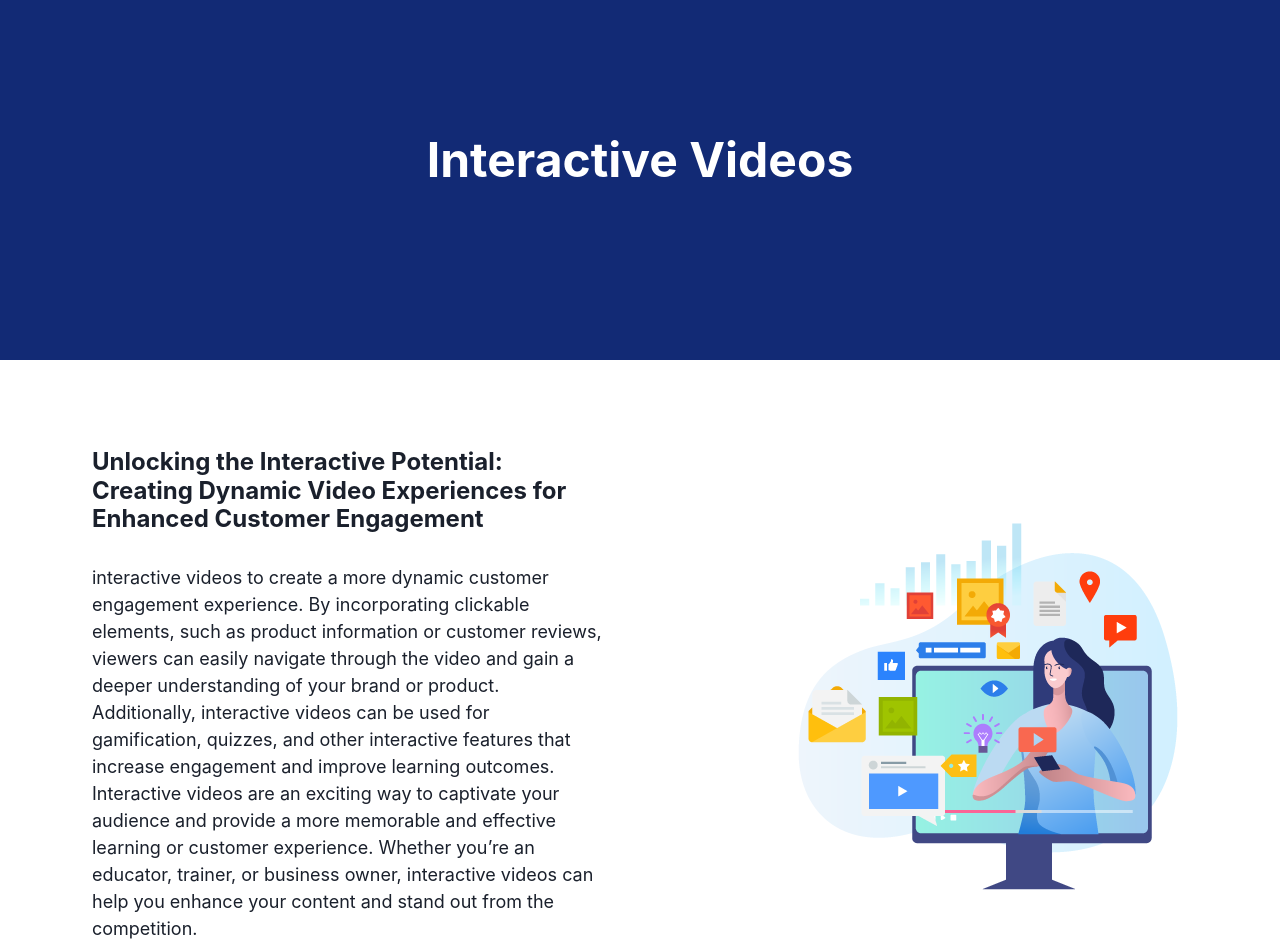
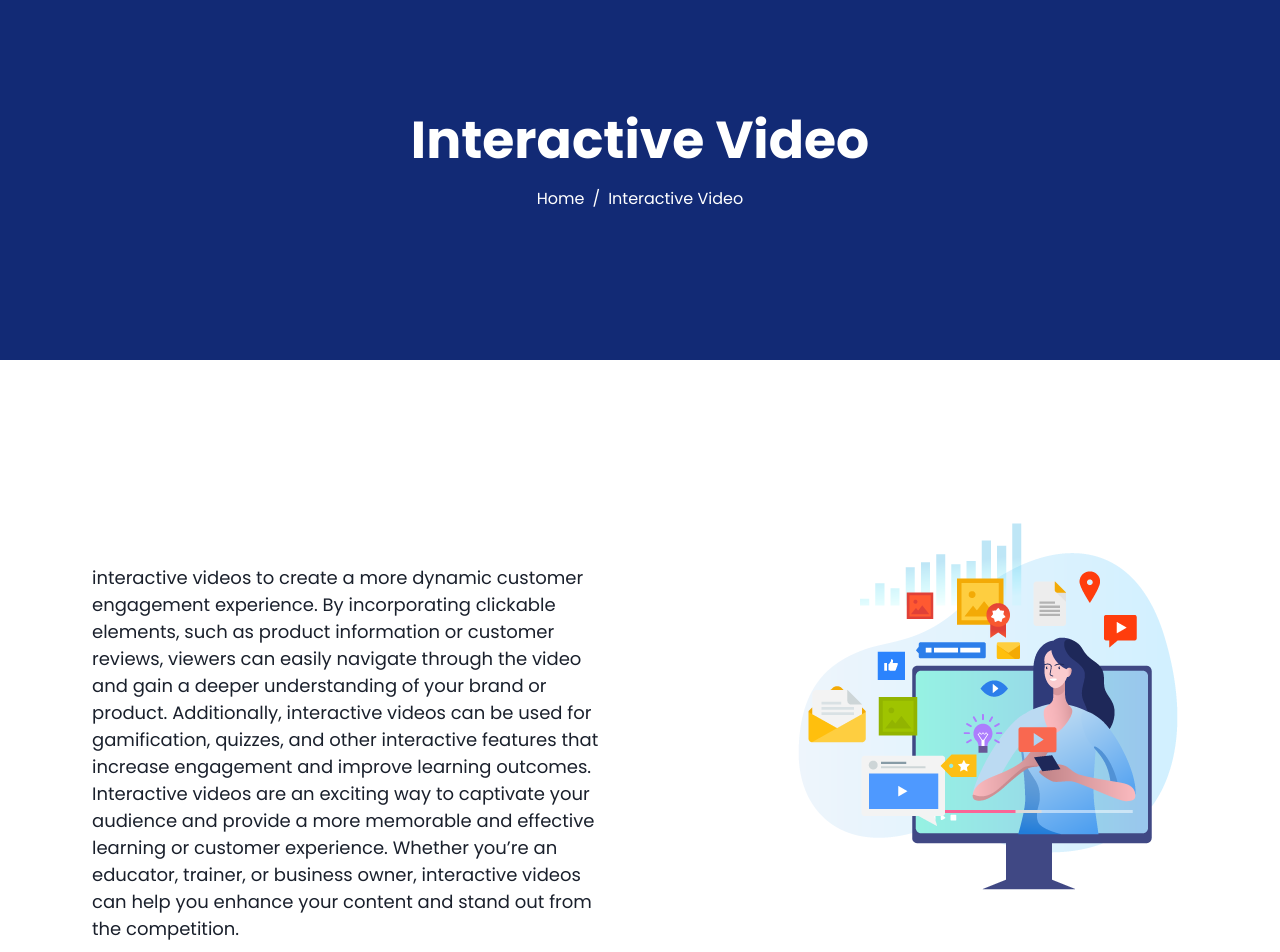
Before and after one commit to vishalgupta888/videostori, a Next.js app: page /interactive-video in a window 1280 px wide. Shown: the part 140-1092 px from the top of the page. Built offline with nearby package versions, Linux system fonts and the light colour scheme.

Commit message:
created  banner pattern

```diff
--- a/src/components/InteractiveVideo/index.jsx
+++ b/src/components/InteractiveVideo/index.jsx
@@ -1,132 +1,169 @@
-import { Box, Flex, Heading, Text, Image } from '@chakra-ui/react'
-import React from 'react'
-import { BiShapeSquare } from 'react-icons/bi';
+import Banner from "@/patterns/Banner";
+import { Box, Flex, Heading, Text, Image } from "@chakra-ui/react";
+import React from "react";
+import { BiShapeSquare } from "react-icons/bi";
 
 const InteractiveVideo = () => {
-
+  const breadcrumb = [
+    { text: "Home", link: "/" },
+    { text: "Interactive Video", link: "/interactive-video" },
+  ];
   const itemData = [
     {
-        id: '1',
-        icon: <BiShapeSquare/>,
-        text: 'Shapes'
+      id: "1",
+      icon: <BiShapeSquare />,
+      text: "Shapes",
     },
     {
-        id: '2',
-        icon: <BiShapeSquare/>,
-        text: 'Shapes'
+      id: "2",
+      icon: <BiShapeSquare />,
+      text: "Shapes",
     },
     {
-        id: '3',
-        icon: <BiShapeSquare/>,
-        text: 'Shapes'
+      id: "3",
+      icon: <BiShapeSquare />,
+      text: "Shapes",
     },
     {
-        id: '4',
-        icon: <BiShapeSquare/>,
-        text: 'Shapes'
+      id: "4",
+      icon: <BiShapeSquare />,
+      text: "Shapes",
     },
     {
-        id: '5',
-        icon: <BiShapeSquare/>,
-        text: 'Shapes'
+      id: "5",
+      icon: <BiShapeSquare />,
+      text: "Shapes",
     },
     {
-        id: '6',
-        icon: <BiShapeSquare/>,
-        text: 'Shapes'
+      id: "6",
+      icon: <BiShapeSquare />,
+      text: "Shapes",
     },
     {
-      id: '7',
-      icon: <BiShapeSquare/>,
-      text: 'Shapes'
+      id: "7",
+      icon: <BiShapeSquare />,
+      text: "Shapes",
     },
     {
-      id: '8',
-      icon: <BiShapeSquare/>,
-      text: 'Shapes'
+      id: "8",
+      icon: <BiShapeSquare />,
+      text: "Shapes",
     },
     {
-      id: '9',
-      icon: <BiShapeSquare/>,
-      text: 'Shapes'
+      id: "9",
+      icon: <BiShapeSquare />,
+      text: "Shapes",
     },
     {
-      id: '10',
-      icon: <BiShapeSquare/>,
-      text: 'Shapes'
+      id: "10",
+      icon: <BiShapeSquare />,
+      text: "Shapes",
     },
     {
-      id: '11',
-      icon: <BiShapeSquare/>,
-      text: 'Shapes'
+      id: "11",
+      icon: <BiShapeSquare />,
+      text: "Shapes",
     },
     {
-      id: '12',
-      icon: <BiShapeSquare/>,
-      text: 'Shapes'
+      id: "12",
+      icon: <BiShapeSquare />,
+      text: "Shapes",
     },
     {
-      id: '13',
-      icon: <BiShapeSquare/>,
-      text: 'Shapes'
+      id: "13",
+      icon: <BiShapeSquare />,
+      text: "Shapes",
     },
     {
-      id: '14',
-      icon: <BiShapeSquare/>,
-      text: 'Shapes'
+      id: "14",
+      icon: <BiShapeSquare />,
+      text: "Shapes",
     },
     {
-      id: '15',
-      icon: <BiShapeSquare/>,
-      text: 'Shapes'
+      id: "15",
+      icon: <BiShapeSquare />,
+      text: "Shapes",
     },
     {
-      id: '16',
-      icon: <BiShapeSquare/>,
-      text: 'Shapes'
+      id: "16",
+      icon: <BiShapeSquare />,
+      text: "Shapes",
     },
     {
-      id: '17',
-      icon: <BiShapeSquare/>,
-      text: 'Shapes'
+      id: "17",
+      icon: <BiShapeSquare />,
+      text: "Shapes",
     },
     {
-      id: '18',
-      icon: <BiShapeSquare/>,
-      text: 'Shapes'
+      id: "18",
+      icon: <BiShapeSquare />,
+      text: "Shapes",
     },
-   ]
+  ];
   return (
     <Box>
-            <Box display="flex" alignItems='center' justifyContent='center' h='50vh' bg='#122a75'>
-                <Text color='white' fontSize={['1.8rem','3rem']} fontWeight='bold'>Interactive Videos</Text>
+      <Banner title="Interactive Video" breadcrumb={breadcrumb} />
+      <Flex
+        minH="80vh"
+        flexDir={["column", "row"]}
+        justifyContent={"space-around"}
+        alignItems="center"
+        my="30px"
+      >
+        <Box w={["80vw", "40vw"]}>
+          <Heading fontSize={"24px"}>
+            Unlocking the Interactive Potential: Creating Dynamic Video
+            Experiences for Enhanced Customer Engagement
+          </Heading>
+          <Text fontSize={"18px"} p="30px 0">
+            interactive videos to create a more dynamic customer engagement
+            experience. By incorporating clickable elements, such as product
+            information or customer reviews, viewers can easily navigate through
+            the video and gain a deeper understanding of your brand or product.
+            Additionally, interactive videos can be used for gamification,
+            quizzes, and other interactive features that increase engagement and
+            improve learning outcomes. Interactive videos are an exciting way to
+            captivate your audience and provide a more memorable and effective
+            learning or customer experience. Whether you’re an educator,
+            trainer, or business owner, interactive videos can help you enhance
+            your content and stand out from the competition.
+          </Text>
         </Box>
-            <Flex minH='80vh' flexDir={['column', 'row']} justifyContent={'space-around'} alignItems='center' my='30px' >
-                <Box w={['80vw','40vw']}>
-                    <Heading fontSize={'24px'}>Unlocking the Interactive Potential: Creating Dynamic Video Experiences for Enhanced Customer Engagement</Heading>
-                    <Text fontSize={'18px'} p='30px 0'>interactive videos to create a more dynamic customer engagement experience. By incorporating clickable elements, such as product information or customer reviews, viewers can easily navigate through the video and gain a deeper understanding of your brand or product. Additionally, interactive videos can be used for gamification, quizzes, and other interactive features that increase engagement and improve learning outcomes.
-
-                        Interactive videos are an exciting way to captivate your audience and provide a more memorable and effective learning or customer experience. Whether you’re an educator, trainer, or business owner, interactive videos can help you enhance your content and stand out from the competition.</Text>
-                </Box>
-                <Image
-                h='400px'
-                src='assets/interactive.png'
-                />
+        <Image h="400px" src="assets/interactive.png" />
       </Flex>
       <Box>
-                <Heading textAlign={'center'}>Interactive video with interactive Elements</Heading>
-                <Flex flexWrap={'wrap'} justifyContent={'center'} alignItems='center' my='70px'>
-                   {itemData.map((item)=>{
-                    return  <Box key={item.id} h='160px' display="flex" flexDirection={'column'} alignItems='center' justifyContent='center' w='190px' m='20px' boxShadow='rgba(100, 100, 111, 0.2) 0px 7px 29px 0px' _hover={{bg: 'black', color: 'white', cursor: 'pointer'}}>
-                        <Box h='30px'>{item.icon}</Box>
+        <Heading textAlign={"center"}>
+          Interactive video with interactive Elements
+        </Heading>
+        <Flex
+          flexWrap={"wrap"}
+          justifyContent={"center"}
+          alignItems="center"
+          my="70px"
+        >
+          {itemData.map((item) => {
+            return (
+              <Box
+                key={item.id}
+                h="160px"
+                display="flex"
+                flexDirection={"column"}
+                alignItems="center"
+                justifyContent="center"
+                w="190px"
+                m="20px"
+                boxShadow="rgba(100, 100, 111, 0.2) 0px 7px 29px 0px"
+                _hover={{ bg: "black", color: "white", cursor: "pointer" }}
+              >
+                <Box h="30px">{item.icon}</Box>
                 <Text>{item.text}</Text>
               </Box>
+            );
           })}
         </Flex>
       </Box>
+    </Box>
+  );
+};
 
-        </Box>
-    )
-}
-
-export default InteractiveVideo
+export default InteractiveVideo;
--- a/src/pages/_app.js
+++ b/src/pages/_app.js
@@ -1,11 +1,13 @@
 import Footer from '@/components/Footer'
 import Navbar from '@/components/Navbar'
-import { ChakraProvider } from '@chakra-ui/react'
+import overrideTheme from '@/styles/chakraStyles/theme'
+import { ChakraProvider, extendTheme } from '@chakra-ui/react'
 import '../styles/globals.css'
 
 
 export default function App({ Component, pageProps }) {
-  return <ChakraProvider>
+  const theme = extendTheme(overrideTheme);
+  return <ChakraProvider theme={theme}>
     <Navbar/>
     <Component {...pageProps} />
     <Footer/>
--- a/src/pages/_document.js
+++ b/src/pages/_document.js
@@ -3,7 +3,11 @@ import { Html, Head, Main, NextScript } from 'next/document'
 export default function Document() {
   return (
     <Html lang="en">
-      <Head />
+      <Head>
+        <link rel="preconnect" href="https://fonts.googleapis.com"/>
+<link rel="preconnect" href="https://fonts.gstatic.com" crossorigin/>
+<link href="https://fonts.googleapis.com/css2?family=Poppins:ital,wght@0,100;0,200;0,300;0,400;0,500;0,600;0,700;0,800;0,900;1,100;1,200;1,300;1,400;1,500;1,600;1,700;1,800;1,900&display=swap" rel="stylesheet"></link>
+      </Head>
       <body>
         <Main />
         <NextScript />
--- /dev/null
+++ b/src/patterns/Banner.jsx
@@ -0,0 +1,28 @@
+import {
+  Box,
+  Breadcrumb,
+  BreadcrumbItem,
+  BreadcrumbLink,
+  Center,
+  Heading,
+} from "@chakra-ui/react";
+const Banner = ({ title, breadcrumb }) => {
+  return (
+    <Center flexDirection="column" h={["40vh", "50vh"]} bg="light_bg.blue">
+      <Heading mx="auto">{title}</Heading>
+      {breadcrumb && (
+        <Breadcrumb mt="1em" textAlign={"center"}>
+          {breadcrumb.map((item, index) => {
+            return (
+              <BreadcrumbItem color="baseText" key={index + item.link}>
+                <BreadcrumbLink href={item.link}>{item.text}</BreadcrumbLink>
+              </BreadcrumbItem>
+            );
+          })}
+        </Breadcrumb>
+      )}
+    </Center>
+  );
+};
+
+export default Banner;
--- /dev/null
+++ b/src/styles/chakraStyles/headingStyles.js
@@ -0,0 +1,10 @@
+export const headingStyle = {
+  Heading: {
+    baseStyle: {
+      fontSize: ['32px', '36px', '42px', '52px'],
+      fontWeight: 'bold',
+      color: 'white',
+    }
+  }
+
+};
--- /dev/null
+++ b/src/styles/chakraStyles/theme.js
@@ -0,0 +1,38 @@
+import { headingStyle } from "./headingStyles";
+
+const breakpoints = {
+    sm: "48em",
+    md: "62em",
+    lg: "80em",
+    xl: "96em"
+};
+const overrideTheme = {
+    components: {
+...headingStyle
+    },
+    colors: {
+        baseText: "#FFFFFF",
+        light_bg: {
+         blue:"#122A75"
+}
+    },
+    breakpoints,
+    fonts: {
+        body: "Poppins, sans-serif",
+        heading: "Poppins, sans-serif",
+    },
+    layerStyles: {
+    },
+    textStyles: {
+        p: {
+            color:"white"
+        },
+
+        a: {
+            color:"white"
+        }
+    },
+    icons: {
+    },
+};
+export default overrideTheme;
```
Lines whose indentation alone changed are shown as unchanged.
